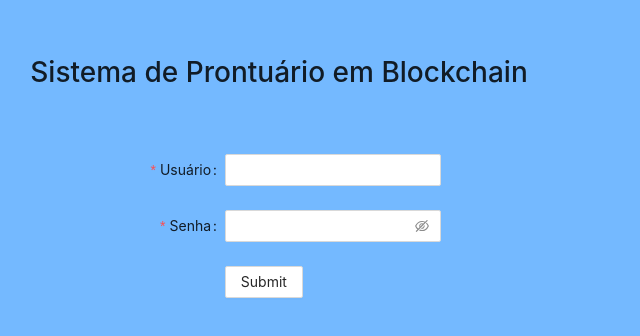
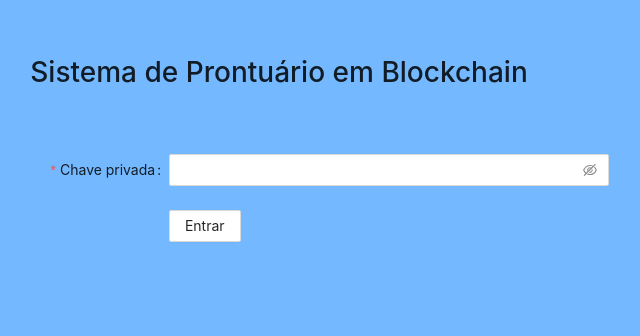
Before and after one commit to Lu-c-s/blockchain-sus-rec-client, a React (Create React App) app: page / in a window 1280 px wide. Shown: the top 336 px of the page, without its empty margins (361-1001 px from the left). Built offline with nearby package versions, Linux system fonts and the light colour scheme.

Commit message:
added private key back

```diff
--- a/src/pages/LoginPage.css
+++ b/src/pages/LoginPage.css
@@ -13,6 +13,11 @@
   flex-direction: column;
   justify-content: center;
 }
+
+.ant-input-affix-wrapper > input.ant-input {
+  width: 500px;
+}
+
 .login-page .login-form-forgot {
   float: right;
 }
--- a/src/pages/LoginPage.js
+++ b/src/pages/LoginPage.js
@@ -47,7 +47,7 @@ const NormalLoginForm = (props) => {
     if (response.status === 200) {
       history.push("/patient");
     } else {
-      alert("Login ou senha incorreto");
+      alert("Chave privada não cadastrada");
     }
   };
 
@@ -81,20 +81,7 @@ const NormalLoginForm = (props) => {
           onFinishFailed={onFinishFailed}
         >
           <Form.Item
-            label="Usuário"
-            name="username"
-            rules={[
-              {
-                required: true,
-                message: "Por favor coloque o nome de usuário!",
-              },
-            ]}
-          >
-            <Input />
-          </Form.Item>
-
-          <Form.Item
-            label="Senha"
+            label="Chave privada"
             name="password"
             rules={[
               {
@@ -108,7 +95,7 @@ const NormalLoginForm = (props) => {
 
           <Form.Item {...tailLayout}>
             <Button type="secondary" htmlType="submit">
-              Submit
+              Entrar
             </Button>
           </Form.Item>
         </Form>
--- a/src/pages/PatientPage.js
+++ b/src/pages/PatientPage.js
@@ -106,6 +106,8 @@ const PatientPage = (props) => {
             style={{ padding: 24, minHeight: 360 }}
           >
             <div style={{ display: "flex", flexDirection: "column" }}>
+              {patientData && (
+                <>
                   <p>Chave privada</p>
                   <input
                     value={key}
@@ -118,7 +120,7 @@ const PatientPage = (props) => {
                   >
                     Entrar
                   </Button>
-              {patientData && Object.keys(patientData).length !== 0 ? (
+                  {Object.keys(patientData).length !== 0 ? (
                     <>
                       <h3>Dados Pessoais</h3>
                       <p>Name: {patientData.name}</p>
@@ -138,7 +140,9 @@ const PatientPage = (props) => {
                       <p>Nome da mãe: {patientData.nome_da_mae}</p>
                       <p>Nome do pai: {patientData.nome_do_pai}</p>
                       <p>Estado Civil: {patientData.estado_civil}</p>
-                  <p>Número do NIS/PIS/PASEP: {patientData.NIS_PIS_PASEP}</p>
+                      <p>
+                        Número do NIS/PIS/PASEP: {patientData.NIS_PIS_PASEP}
+                      </p>
                       <p>Ocupação: {patientData.ocupacao}</p>
                       <p>Escolaridade: {patientData.escolaridade}</p>
                       <p>Tipo Sanguineo: {patientData.tipo_sanguineo}</p>
@@ -158,6 +162,8 @@ const PatientPage = (props) => {
                       <p>Microárea: {patientData.microarea}</p>
                     </>
                   ) : null}
+                </>
+              )}
             </div>
           </div>
         </Content>
```
Lines whose indentation alone changed are shown as unchanged.
